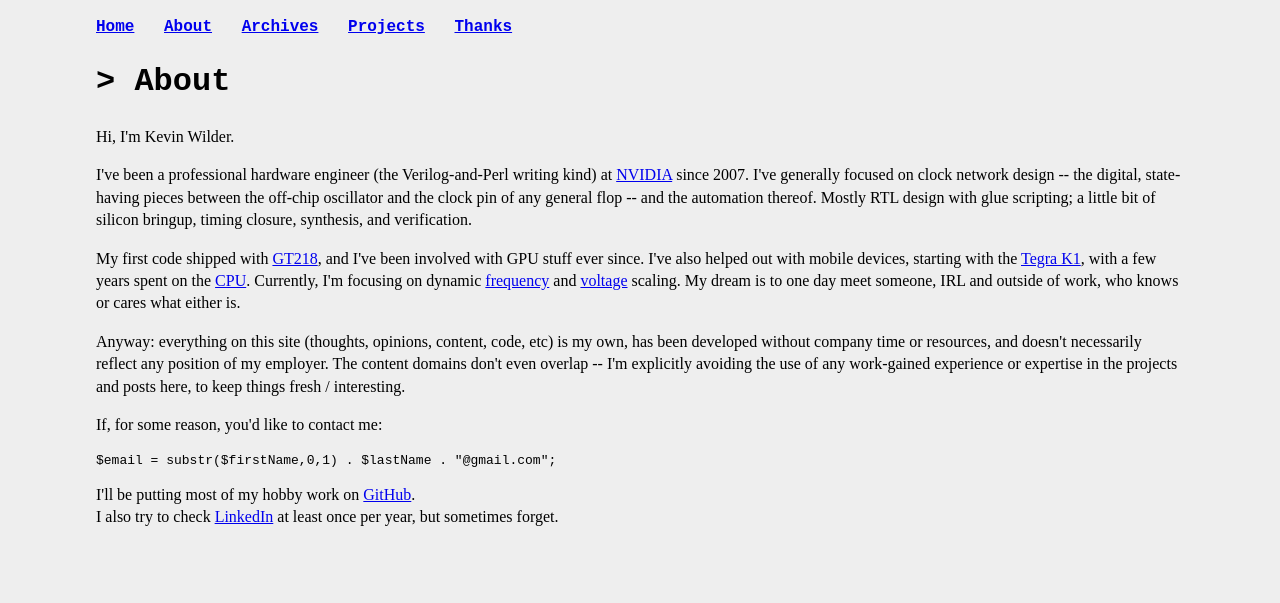
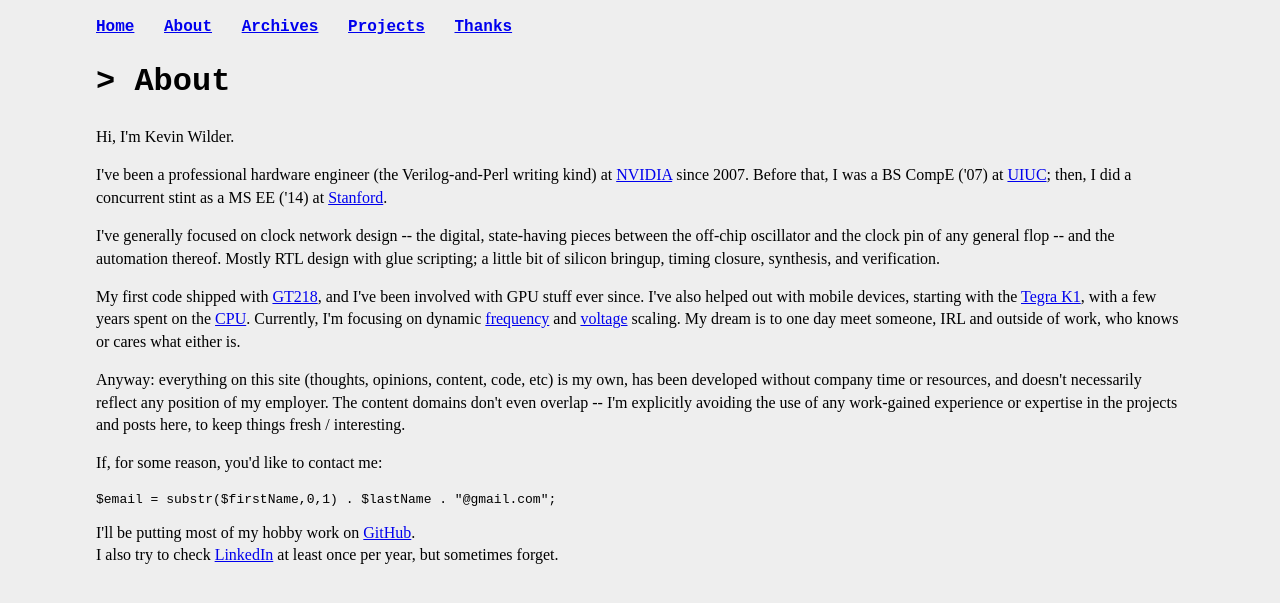
Before and after one commit to kmwilder/kmwilder.github.io, a Jekyll site: the page built from about/index.html, in a window 1280 px wide. Shown: the top 603 px of the page. Built offline with Jekyll 4.4.1, drawn with Linux system fonts in a browser that asks for light colours.

Commit message:
add education
does it still have signaling value? i guess it wasn't that long ago

```diff
--- a/about/index.html
+++ b/about/index.html
@@ -8,14 +8,16 @@ title: About
 <p>Hi, I'm Kevin Wilder.</p>
 
 <p>I've been a professional hardware engineer (the Verilog-and-Perl writing kind) at <a href="https://nvidia.com">NVIDIA</a> since 2007.
-    I've generally focused on clock network design -- the digital, state-having pieces between the off-chip oscillator and the clock pin of any general flop -- and the automation thereof.
+    Before that, I was a BS CompE ('07) at <a href="uiuc.edu">UIUC</a>; then, I did a concurrent stint as a MS EE ('14) at <a href="stanford.edu">Stanford</a>.</p>
+
+<p> I've generally focused on clock network design -- the digital, state-having pieces between the off-chip oscillator and the clock pin of any general flop -- and the automation thereof.
     Mostly RTL design with glue scripting; a little bit of silicon bringup, timing closure, synthesis, and verification.</p>
 
 <p>My first code shipped with <a href="https://en.wikipedia.org/wiki/GeForce_200_series">GT218</a>, and I've been involved with GPU stuff ever since.
     I've also helped out with mobile devices, starting with the <a href="https://en.wikipedia.org/wiki/Tegra#Tegra_K1">Tegra K1</a>,
     with a few years spent on the <a href="https://en.wikipedia.org/wiki/Project_Denver">CPU</a>.
     Currently, I'm focusing on dynamic <a href="https://en.wikipedia.org/wiki/Dynamic_frequency_scaling">frequency</a> and <a href="https://en.wikipedia.org/wiki/Dynamic_voltage_scaling">voltage</a> scaling.
-    My dream is to one day meet someone, IRL and outside of work, who knows or cares what either is.
+    My dream is to one day meet someone, IRL and outside of work, who knows or cares what either is.</p>
 
 <p>Anyway: everything on this site (thoughts, opinions, content, code, etc) is my own, has been developed without company time or resources, and doesn't necessarily reflect any position of my employer.
     The content domains don't even overlap -- I'm explicitly avoiding the use of any work-gained experience or expertise in the projects and posts here, to keep things fresh / interesting.</p>
```
